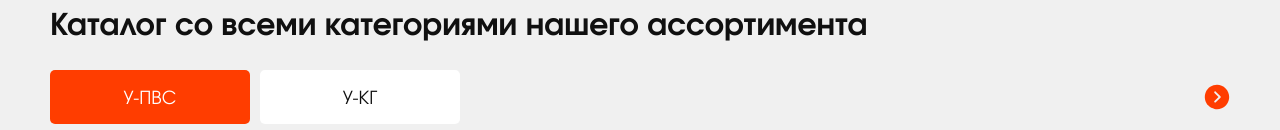
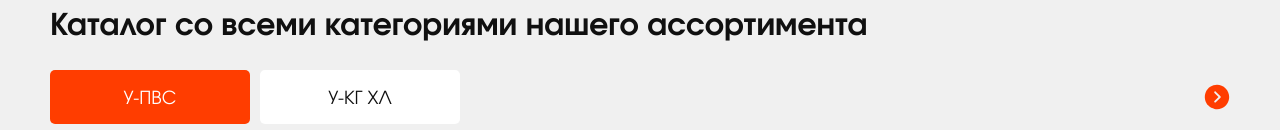
Before and after one commit to dicher74/torelectro, a Nuxt app in the folder web-shop/: page / in a window 1280 px wide. Shown: the part 822-952 px from the top of the page. Built offline with nearby package versions, Linux system fonts and the light colour scheme.

Commit message:
изменение названий фильтров

```diff
--- a/web-shop/components/index-page/ProductCardsArea/Filters/Filters.vue
+++ b/web-shop/components/index-page/ProductCardsArea/Filters/Filters.vue
@@ -5,7 +5,7 @@
 				v-for="filter, filterNum in filters"
 				:key="`filter-button_num-${filterNum}`"
 				:text="filter.text"
-				:selected="selected === filter.text"
+				:selected="selected === filter.id"
 				:hint="filter.hint"
 				@click="select(filterNum)"/>
 		</nav>
@@ -24,10 +24,14 @@ export default {
 	data() {
 		return {
 			filters: [
-				{text: 'У-ПВС',
+				{
+					id: 'У-ПВС',
+					text: 'У-ПВС',
 					hint: `удлинители с проводом
 							виниловым соединительным`},
-				{text: 'У-КГ',
+				{
+					id: 'У-КГ',
+					text: 'У-КГ ХЛ',
 					hint: `удлинители с кабелем
 							гибким`
 				},
@@ -42,7 +46,7 @@ export default {
 	methods: {
 		select(index) {
 			store.commit('setFilter', {
-				filterName: this.filters[index].text,
+				filterName: this.filters[index].id,
 				select: true
 			})
 		},
```
